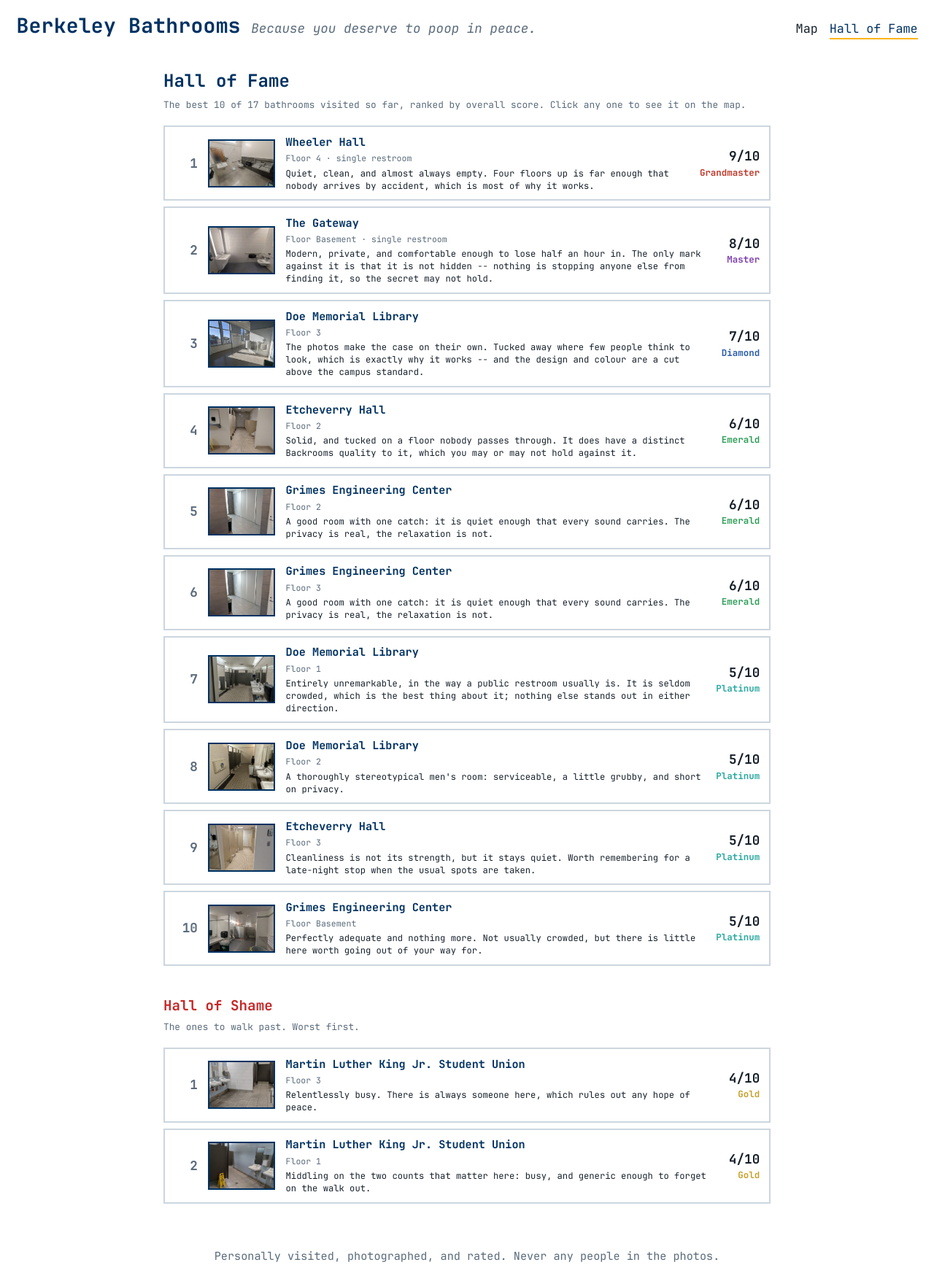
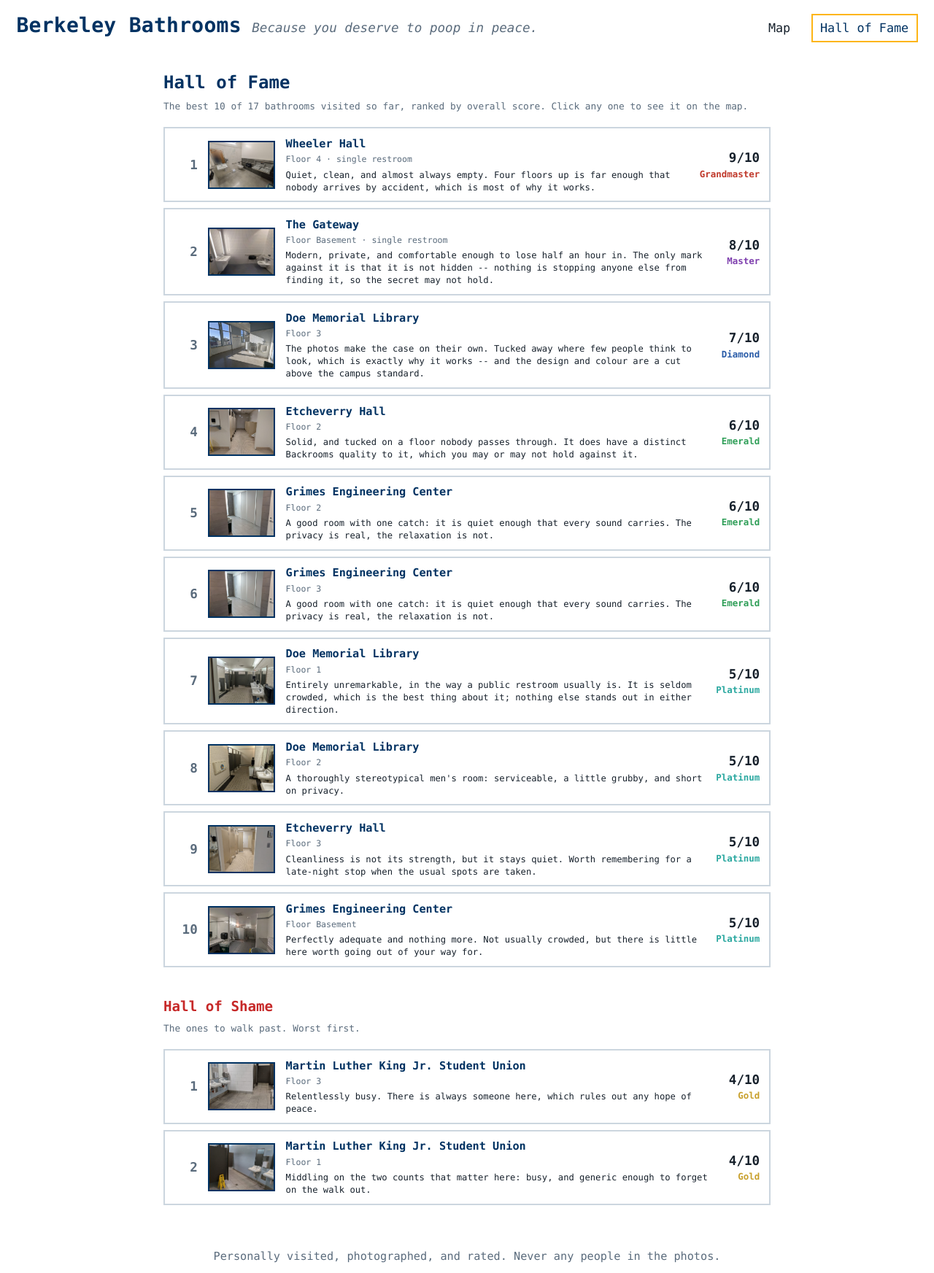
Before and after one commit to grish11/berkeley-bathrooms, a Flask app: page /hall-of-fame in a window 1280 px wide. Shown: the whole page at 73% size. Run offline with Flask 3, Linux system fonts and the light colour scheme; some web fonts are replaced.

Commit message:
Box the current nav link in gold, and apply Comic Code
The font stack still named JetBrains Mono, whose files are gone, so the
Comic Code @font-face rules were loaded and never used.

The nav's current-page marker is a gold box rather than an underline. Every
link carries the same padding and a transparent border so only the colour
changes between pages and nothing shifts sideways.

```diff
--- a/public/static/css/style.css
+++ b/public/static/css/style.css
@@ -1,50 +1,51 @@
-/* ---- JetBrains Mono ----
+/* ---- Comic Code ----
  *
- * Self-hosted rather than pulled from Google Fonts: one less third-party
+ * Self-hosted rather than pulled from a font service: one less third-party
  * request, nothing to break if that service is slow, and the files ship from
- * the same CDN as the rest of public/. The font is SIL Open Font License 1.1,
- * which permits bundling -- OFL.txt sits beside the files as the licence
- * requires.
+ * the same CDN as the rest of public/.
  *
- * Only the three faces the page uses are included -- the full family is
- * sixteen files and about 1.2 MB -- and each is subset to the Latin
- * characters this site can actually render. The stock faces carry Cyrillic,
- * Greek and a large symbol set none of which appear here; dropping them took
- * the three files from 275 KB to 48 KB.
+ * LICENCE: Comic Code is a commercial font from Tabular Type Foundry, not an
+ * open one. The previous font here was JetBrains Mono under the SIL Open Font
+ * Licence, which explicitly permits bundling and redistribution; this one does
+ * not come with that permission by default. Check what your licence allows
+ * before committing these files to a public repository or serving them from a
+ * public site -- a desktop licence usually covers neither.
  *
- * Regenerate after adding text in a new script, or glyphs will show as empty
- * boxes:
+ * Three faces, mapped so the page's normal / italic / bold all resolve:
+ *   Light   -> weight 400, normal   (the body text)
+ *   Italic  -> weight 400, italic   (the tagline, reviews)
+ *   Bold    -> weight 700, normal   (headings, scores)
+ *
+ * These are .otf at about 93 KB each, 280 KB for the three. Converting them to
+ * woff2 would cut that by roughly half and every browser in use supports it:
  *   uv run --no-project --with "fonttools[woff]" --with brotli pyftsubset \
- *     JetBrainsMono-Regular.ttf --output-file=out.woff2 --flavor=woff2 \
+ *     ComicCode-Light.otf --output-file=ComicCode-Light.woff2 --flavor=woff2 \
  *     --layout-features='' \
  *     --unicodes="U+0020-007E,U+00A0-00FF,U+0100-017F,U+2010-2015,U+2018-201D,U+2022,U+2026,U+20AC,U+2122"
  *
- * woff2, which every browser in use supports and which is about 60% smaller
- * than the same glyphs as truetype (48 KB against 119 KB for these three).
- *
- * font-display: swap means text is readable in a fallback font immediately
- * and re-renders when the webfont arrives, rather than being invisible while
- * it downloads.
+ * font-display: swap means text is readable in a fallback monospace face
+ * immediately and re-renders when the webfont arrives, rather than being
+ * invisible while it downloads.
  */
 @font-face {
-  font-family: "JetBrains Mono";
-  src: url("/static/fonts/JetBrainsMono-Regular.woff2") format("woff2");
+  font-family: "Comic Code";
+  src: url("/static/fonts/ComicCode-Light.otf") format("opentype");
   font-weight: 400;
   font-style: normal;
   font-display: swap;
 }
 
 @font-face {
-  font-family: "JetBrains Mono";
-  src: url("/static/fonts/JetBrainsMono-Italic.woff2") format("woff2");
+  font-family: "Comic Code";
+  src: url("/static/fonts/ComicCode-Italic.otf") format("opentype");
   font-weight: 400;
   font-style: italic;
   font-display: swap;
 }
 
 @font-face {
-  font-family: "JetBrains Mono";
-  src: url("/static/fonts/JetBrainsMono-Bold.woff2") format("woff2");
+  font-family: "Comic Code";
+  src: url("/static/fonts/ComicCode-Bold.otf") format("opentype");
   font-weight: 700;
   font-style: normal;
   font-display: swap;
@@ -90,7 +91,7 @@
   /* One stack, set once and inherited. The fallbacks are the platform
      monospace faces, so a reader sees monospace even before the webfont
      lands -- no jump from proportional to monospace on load. */
-  --font: "JetBrains Mono", ui-monospace, SFMono-Regular, "SF Mono",
+  --font: "Comic Code", ui-monospace, SFMono-Regular, "SF Mono",
     Menlo, Consolas, "Liberation Mono", monospace;
 }
 
@@ -174,6 +175,11 @@ body {
 }
 
 .site-nav a {
+  /* The transparent border is load-bearing: it reserves the same space the
+     current page's gold box occupies, so switching pages does not shift the
+     other links sideways. Padding is on every link for the same reason. */
+  padding: 0.3rem 0.65rem;
+  border: 2px solid transparent;
   color: var(--ink);
   font-size: 1.05rem;
   text-decoration: none;
@@ -183,12 +189,12 @@ body {
   color: var(--berkeley-blue);
 }
 
-/* The page you are already on. aria-current is set by the template, so the
-   marker and the accessible announcement are the same fact -- no extra class
-   that could get out of step with it. */
+/* The page you are already on: a gold box around it. aria-current is set by
+   the template, so the marker and the accessible announcement are the same
+   fact -- no extra class that could get out of step with it. */
 .site-nav a[aria-current="page"] {
   color: var(--berkeley-blue);
-  border-bottom: 2px solid var(--california-gold);
+  border-color: var(--california-gold);
 }
 
 /* ---- hall of fame / hall of shame ----
```
